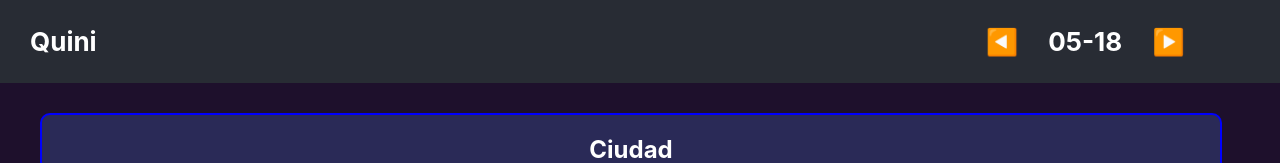
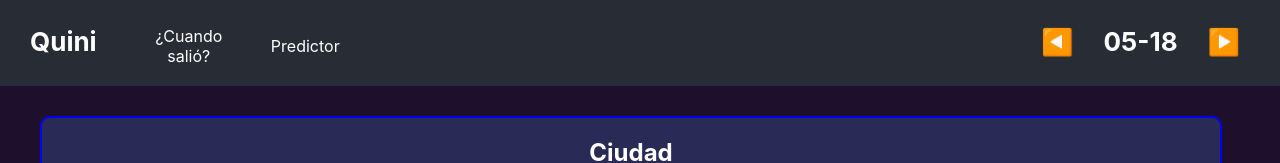
Before and after one commit to sergiocld99/quini-app, a React (Create React App) app: page / in a window 1280 px wide. Shown: the top 163 px of the page. Built offline with nearby package versions, Linux system fonts and the light colour scheme; no server answers.

Commit message:
Navbar added

```diff
--- a/src/App.css
+++ b/src/App.css
@@ -12,10 +12,28 @@
   justify-content: start;
   font-size: calc(10px + 2vmin);
   padding-inline: 30px;
+  user-select: none;
+}
+
+.App-header nav {
+  display: flex;
+  align-items: center;
+  min-height: 10vh;
+  gap: 30px;
+  margin-inline: 40px;
+  margin-top: 6px;
+}
+
+.App-header nav p {
+  font-size: 2vmin;
+}
+
+.App-header nav p:hover {
+  cursor: pointer;
 }
 
 .App-header .current-date {
-  width: 90%;
+  width: 75%;
   text-align: end;
   display: flex;
   justify-content: end;
@@ -23,7 +41,6 @@
 
 .App-header .current-date * {
   margin-inline: 10px;
-  user-select: none;
 }
 
 .App-header .current-date .date-nav-btn:hover {
--- a/src/App.tsx
+++ b/src/App.tsx
@@ -1,15 +1,52 @@
-import { BrowserRouter, Route, Routes } from 'react-router-dom';
-import './App.css';
-import DatePage from './pages/DatePage';
+import { BrowserRouter, Route, Routes } from "react-router-dom";
+import "./App.css";
+import DatePage from "./pages/DatePage";
+import { store } from "./redux/Store";
+import { goToNextDay, goToPreviousDay } from "./redux/Actions";
+import { useState } from "react";
 
 function App() {
+  const [date, setDate] = useState(store.getState().fecha);
+
+  store.subscribe(() => {
+    setDate(store.getState().fecha);
+  });
+
   return (
     <BrowserRouter>
-      <Routes>
-        <Route path='/' element={<DatePage/>}></Route>
-      </Routes>
+      <div className="App">
+        <header className="App-header">
+          <p>
+            <b>Quini</b>
+          </p>
+          <nav>
+            <p>¿Cuando salió?</p>
+            <p>Predictor</p>
+          </nav>
+          <div className="current-date">
+            <p
+              className="date-nav-btn"
+              onClick={(e) => store.dispatch(goToPreviousDay())}
+            >
+              ◀️
+            </p>
+            <p>
+              <b>{date}</b>
+            </p>
+            <p
+              className="date-nav-btn"
+              onClick={(e) => store.dispatch(goToNextDay())}
+            >
+              ▶️
+            </p>
+          </div>
+        </header>
+        <Routes>
+          <Route path="/" element={<DatePage />}></Route>
+        </Routes>
+      </div>
     </BrowserRouter>
-  )
+  );
 }
 
 export default App;
--- a/src/pages/DatePage.tsx
+++ b/src/pages/DatePage.tsx
@@ -1,58 +1,50 @@
-import { useEffect, useState } from "react"
-import { store } from "../redux/Store"
-import { addCabeza, cleanSorteos, goToNextDay, goToPreviousDay } from "../redux/Actions"
-import ApiResponse from "../api/ApiResponse"
-import TablaQuiniela from "../components/TablaQuiniela"
+import { useEffect, useState } from "react";
+import { store } from "../redux/Store";
+import { addCabeza, cleanSorteos } from "../redux/Actions";
+import ApiResponse from "../api/ApiResponse";
+import TablaQuiniela from "../components/TablaQuiniela";
 
 const DatePage = () => {
-    const [quinis, setQuinis] = useState(store.getState().quinielas)
-  const [date, setDate] = useState(store.getState().fecha)
+  const [quinis, setQuinis] = useState(store.getState().quinielas);
+  const [date, setDate] = useState(store.getState().fecha);
 
   store.subscribe(() => {
-    setQuinis(store.getState().quinielas)
-    setDate(store.getState().fecha)
-    console.log("Store changed!")
-  })
+    setQuinis(store.getState().quinielas);
+    setDate(store.getState().fecha);
+    console.log("Store changed!");
+  });
 
   useEffect(() => {
     // http is mandatory in order to access other port or website
     // CORS must be enabled in backend
-    fetch(`http://127.0.0.1:2100/${date}`).then((res) => res.json() as Promise<ApiResponse>).then((data) => {
-      console.log("Resultados obtenidos")
-      store.dispatch(cleanSorteos())
+    fetch(`http://127.0.0.1:2100/${date}`)
+      .then((res) => res.json() as Promise<ApiResponse>)
+      .then((data) => {
+        console.log("Resultados obtenidos");
+        store.dispatch(cleanSorteos());
 
         data.forEach((sorteo, index) => {
-        store.dispatch(addCabeza({
+          store.dispatch(
+            addCabeza({
               quiniId: index % 6,
-          cabeza: sorteo.numeros[0]
-        }))
+              cabeza: sorteo.numeros[0],
             })
-    })
-  }, [date])
+          );
+        });
+      });
+  }, [date]);
 
   return (
-    <div className="App">
-      <header className="App-header">
-        <p>
-          <b>Quini</b>
-        </p>
-        <div className='current-date'>
-          <p className='date-nav-btn' onClick={e => store.dispatch(goToPreviousDay())}>◀️</p>
-          <p><b>{date}</b></p>
-          <p className='date-nav-btn' onClick={e => store.dispatch(goToNextDay())}>▶️</p>
-        </div>
-      </header>
     <main>
       <ul>
-          {
-            quinis.map(q => <li key={"q-" + q.id}>
+        {quinis.map((q) => (
+          <li key={"q-" + q.id}>
             <TablaQuiniela {...q} />
-            </li> )
-          }
+          </li>
+        ))}
       </ul>
     </main>
-    </div>
   );
-}
+};
 
-export default DatePage
+export default DatePage;
```
Lines whose indentation alone changed are shown as unchanged.
